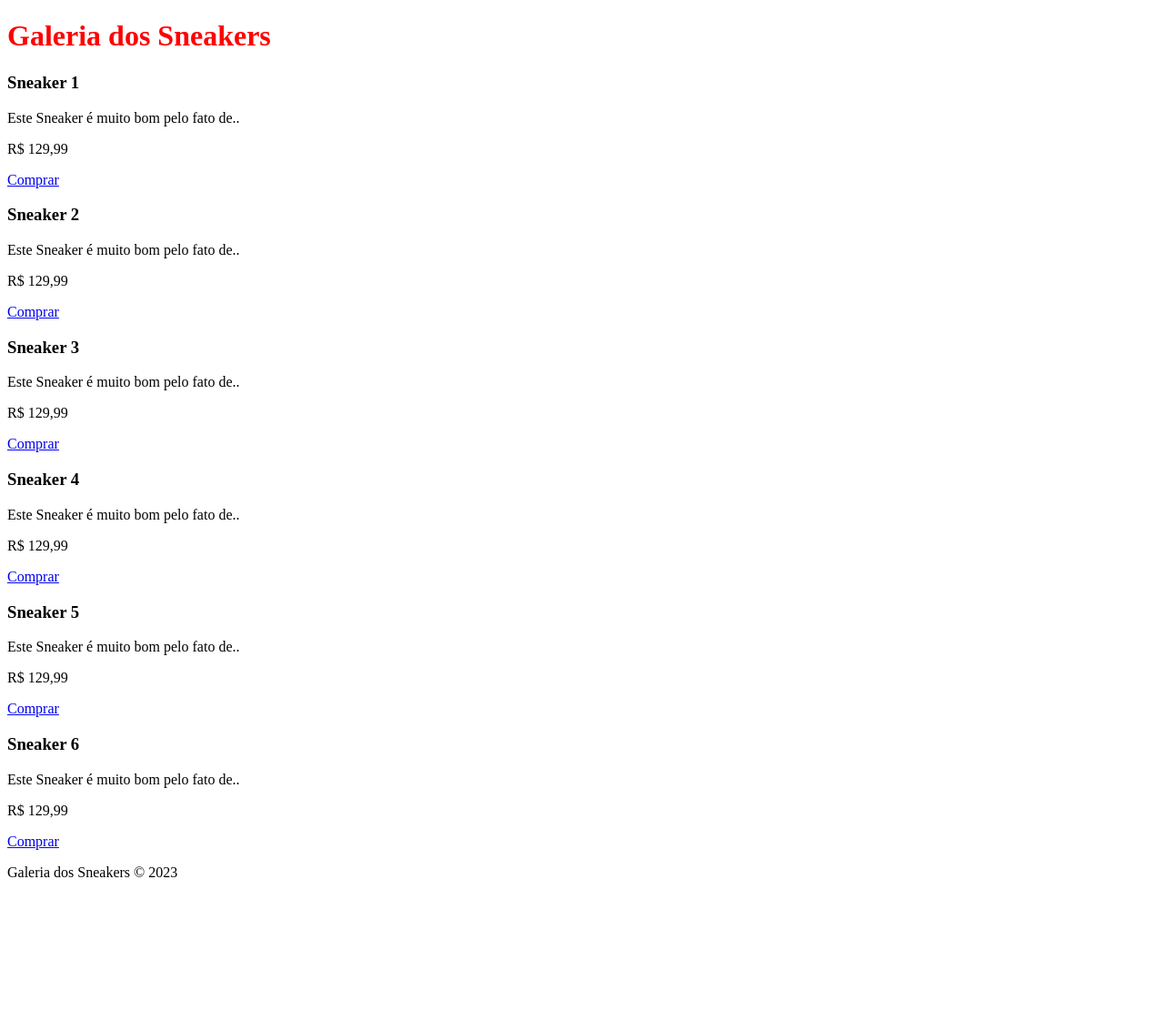
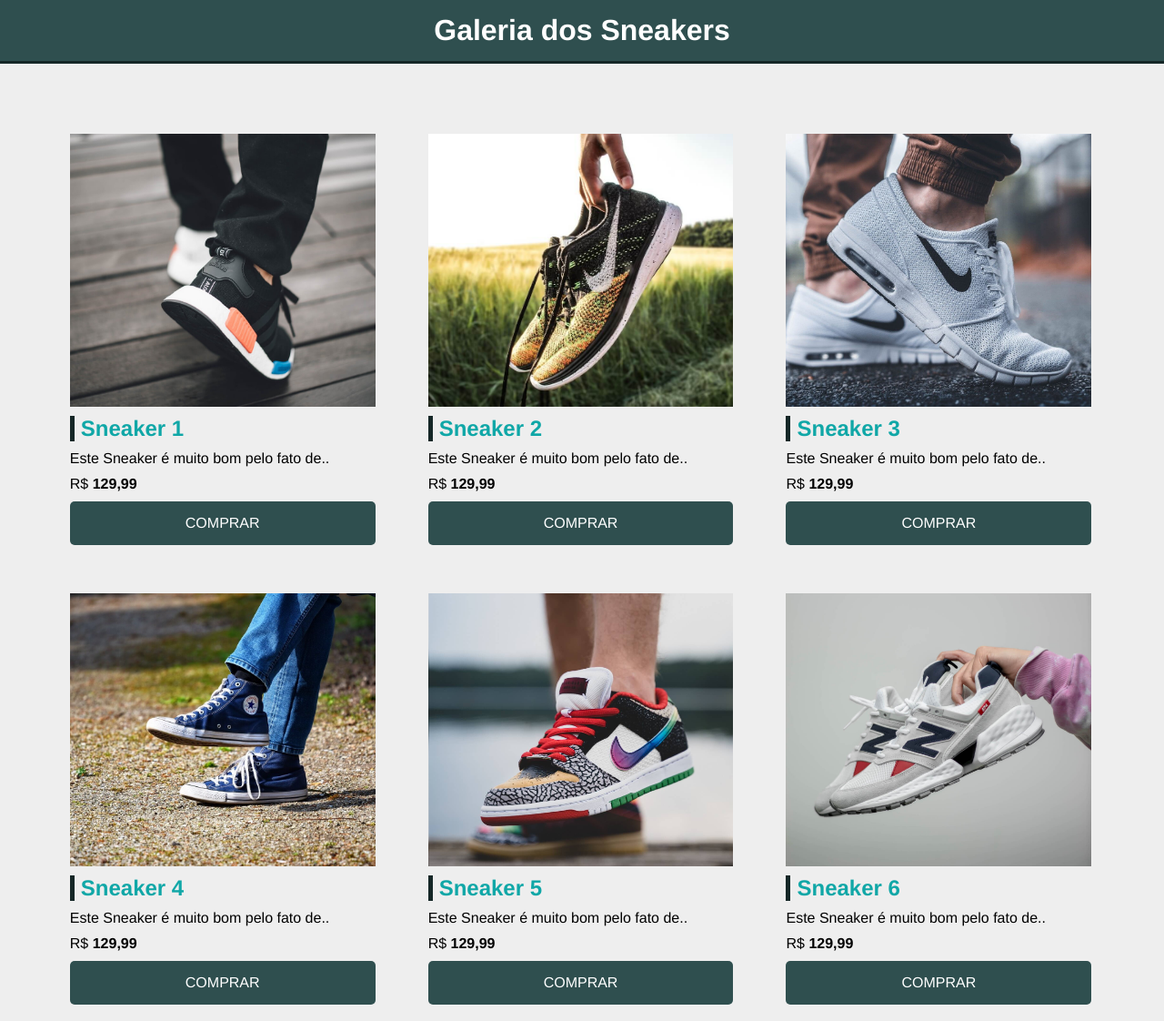
Before and after one commit to ThiagoMoraisAluno/galeria-sneakers, a plain HTML site: page index.html in a window 1280 px wide. Shown: the top 1122 px of the page at 91% size. Before the commit the page ends 984 px from the top, so only its background shows below. Drawn offline with Linux system fonts and the light colour scheme.

Commit message:
commit final

```diff
--- a/css/styles.css
+++ b/css/styles.css
@@ -1,3 +1,106 @@
-h1{
-    color: red;
+*{
+    padding: 0;
+    margin: 0;
+    box-sizing: border-box;
+    font-family: Helvetica;
 }
+
+/* Cabeçalho */
+
+header{
+    background-color: #2F4F4F;
+    color: #fff;
+    padding: 15px;
+    text-align: center;
+    border-bottom: 3px solid rgb(21, 39, 39);
+}
+
+/*Grid de produtos*/
+
+.container{
+    background-color: #eee;
+    min-height: 60vh;
+    padding: 50px;
+}
+
+.products-container{
+    max-width: 1200px;
+    margin: 0 auto;
+}
+
+.card{
+    width: 31%;
+    display: inline-block;
+    margin: 1% 1%;
+    padding: 15px;
+}
+
+.product-image{
+    height: 300px;
+    width: 100%;
+    margin-bottom: 10px;
+    background-position: center;
+    background-size: cover;
+}
+
+#img-1{
+    background-image: url('../img/tenis1.jpg');
+}
+#img-2{
+    background-image: url('../img/tenis2.jpg');
+}
+#img-3{
+    background-image: url('../img/tenis3.jpg');
+}
+#img-4{
+    background-image: url('../img/tenis4.jpg');
+}
+#img-5{
+    background-image: url('../img/tenis5.jpg');
+}
+#img-6{
+    background-image: url('../img/tenis6.jpg');
+}
+
+h3{
+    margin-bottom: 10px;
+    color: #10a7a7;
+    border-left: 5px solid rgb(21, 39, 39);
+    padding-left: 7px;
+    font-size: 24px;
+}
+
+.card p{
+    margin-bottom: 10px;
+}
+
+.bold{
+    font-weight: bold;
+}
+
+.btn{
+    display: block;
+    width: 100%;
+    text-align: center;
+    text-transform: uppercase;
+    text-decoration: none;
+    background-color: #2F4F4F;
+    color: #fff;
+    padding: 15px;
+    border-radius: 5px;
+    transition: 0.5s;
+}
+
+.btn:hover{
+    background-color:rgb(21, 39, 39) ;
+}
+
+/* Footer */
+
+footer{
+    background-color: #2F4F4F;
+    color: #fff;
+    border-top: 3px solid rgb(21, 39, 39);
+    text-align: center;
+    padding: 80px;
+}
```
